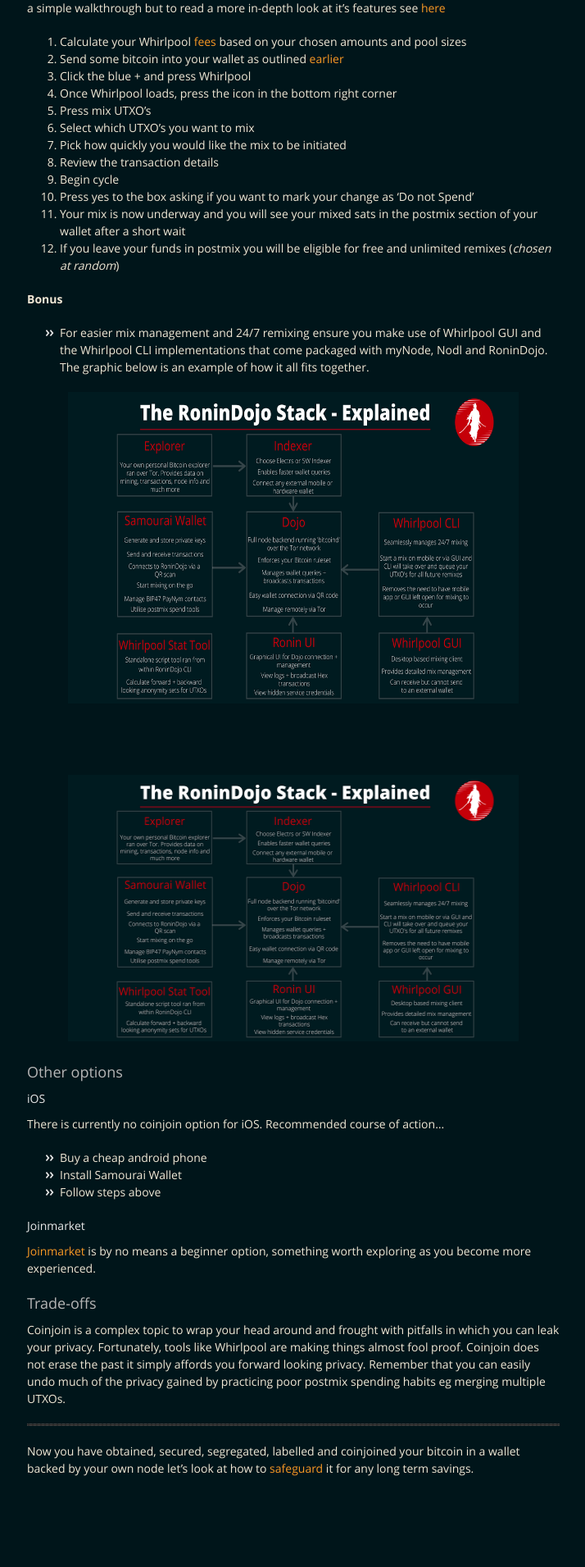
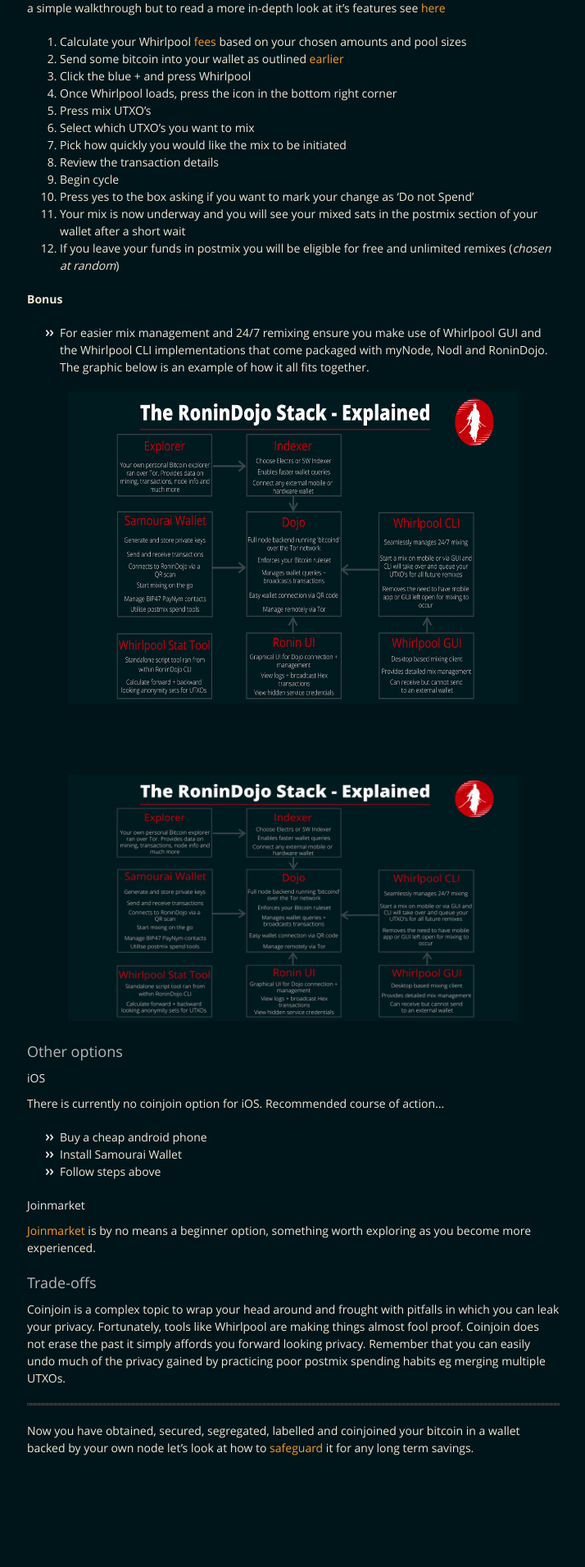
Before and after one commit to BitcoinQnA/BitcoinPrivacyGuide, a Jekyll site: the page built from separate.md, in a window 1280 px wide. Shown: the part 1032-2943 px from the top of the page at 82% size, without its empty margins (282-996 px from the left). Built offline with Jekyll 4.4.1, drawn with Linux system fonts in a browser that asks for light colours; after the commit the page ends 2918 px from its top, so only the background shows below that.

Commit message:
Update separate.md

```diff
--- a/separate.md
+++ b/separate.md
@@ -62,7 +62,7 @@ Samourai Wallet offers the easiest and most effective coinjoin implementation, W
 
 
 <p align="center">
-<img src="https://raw.githubusercontent.com/BitcoinQnA/BitcoinPrivacyGuide/master/assets/images/RD1.png" class=responsive width="550" height="325" maxheight="325" />
+<img src="https://raw.githubusercontent.com/BitcoinQnA/BitcoinPrivacyGuide/master/assets/images/RD1.png" class=responsive width="550" height="300" maxheight="300" />
 </p>
 
 
```
